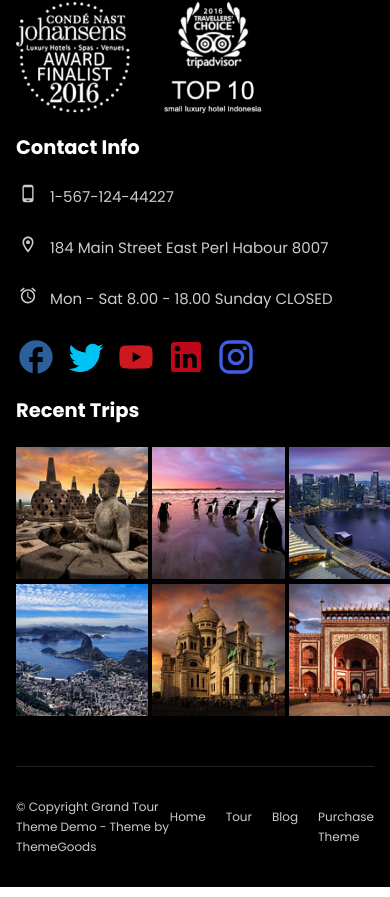
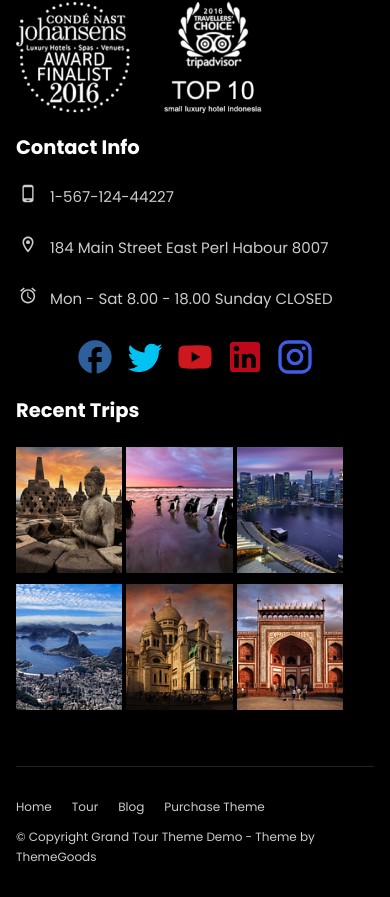
Before and after one commit to pdat2000/gtour, a React (Vite) app: page / in a window 390 px wide. Shown: the part 6322-7219 px from the top of the page. Built offline with nearby package versions, Linux system fonts and the light colour scheme.

Commit message:
reponsive 2

```diff
--- a/src/components/CopyRightComponent/CopyRightComponent.jsx
+++ b/src/components/CopyRightComponent/CopyRightComponent.jsx
@@ -2,13 +2,13 @@ import './style.scss'
 const CopyRightComponent = () => {
   return (
     <div className="footer1">
-      <div className="footer1-copyright">© Copyright Grand Tour Theme Demo - Theme by ThemeGoods</div>
       <div className="footer1-list">
         <div className="footer1-item">Home</div>
         <div className="footer1-item">Tour</div>
         <div className="footer1-item">Blog</div>
         <div className="footer1-item">Purchase Theme</div>
       </div>
+      <div className="footer1-copyright">© Copyright Grand Tour Theme Demo - Theme by ThemeGoods</div>
     </div>
   );
 };
--- a/src/components/CopyRightComponent/style.scss
+++ b/src/components/CopyRightComponent/style.scss
@@ -3,6 +3,7 @@
   display: flex;
   align-items: center;
   justify-content: space-between;
+  flex-direction: row-reverse;
   &-list {
     display: flex;
     gap: 20px;
@@ -17,3 +18,12 @@
     cursor: pointer;
   }
 }
+
+@media (max-width: 768px) {
+  .footer1 {
+    display: block;
+  }
+  .footer1-list {
+    margin-bottom: 10px;
+  }
+}
--- a/src/components/FooterComponent/style.scss
+++ b/src/components/FooterComponent/style.scss
@@ -28,3 +28,12 @@
     }
   }
 }
+
+@media (max-width: 768px) {
+  .MuiImageList-root.MuiImageList-standard.css-4oki3e-MuiImageList-root {
+    width: 327px !important;
+  }
+  .footer-social {
+    justify-content: center;
+  }
+}
```
